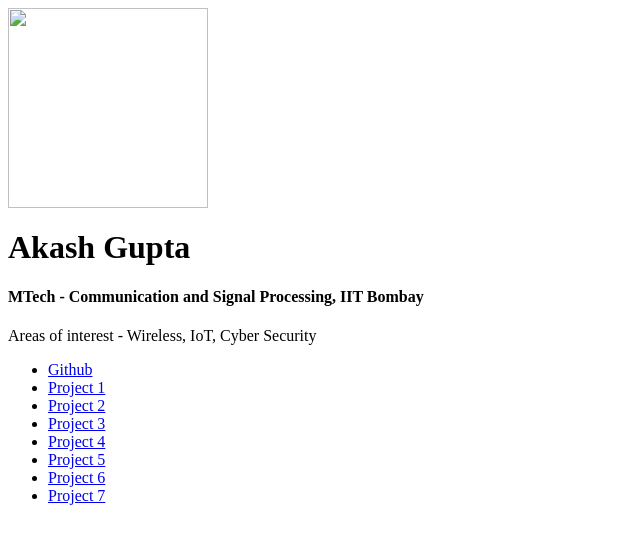
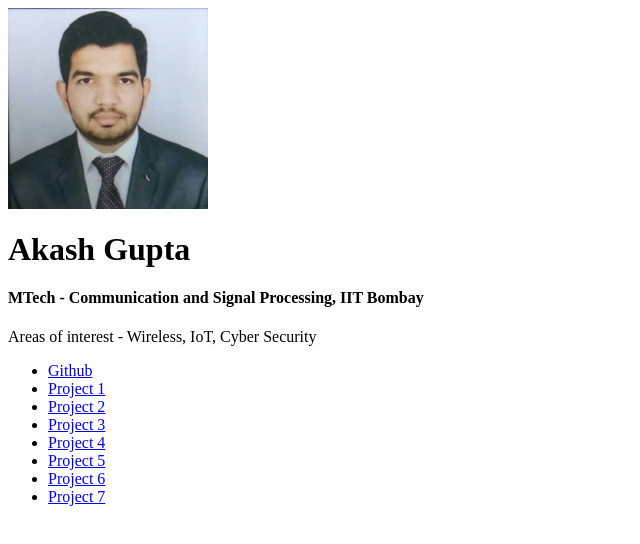
Before and after one commit to 4ka5h/akashgupta06.github.io, a plain HTML site: page index.html in a window 1280 px wide. Shown: the whole page, without its empty margins (0-640 px from the left). Drawn offline with Linux system fonts and the light colour scheme.

Commit message:
Include photo

```diff
--- a/index.html
+++ b/index.html
@@ -2,7 +2,7 @@
   <div>
 
     <div>
-      <img src="img/profile.jpg" width="200"/>
+      <img src="photo.jpg" width="200"/>
       <h1>Akash Gupta</h1>
       <h4>MTech - Communication and Signal Processing, IIT Bombay</h4>
     </div>
```
